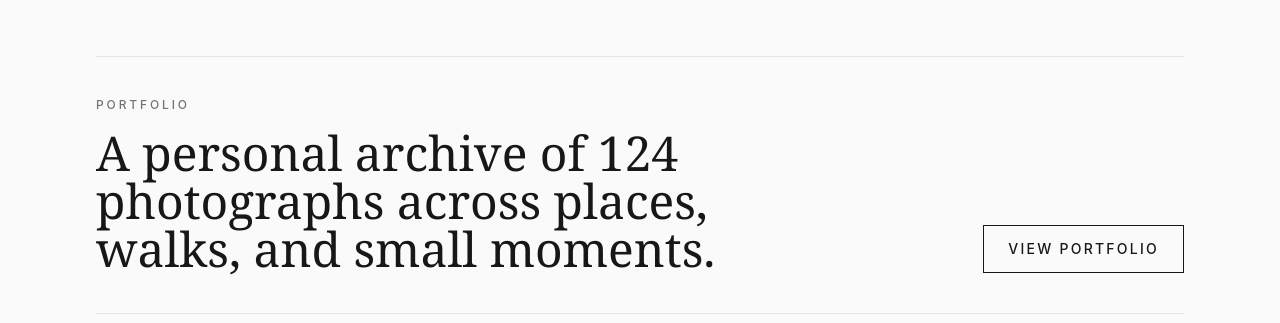
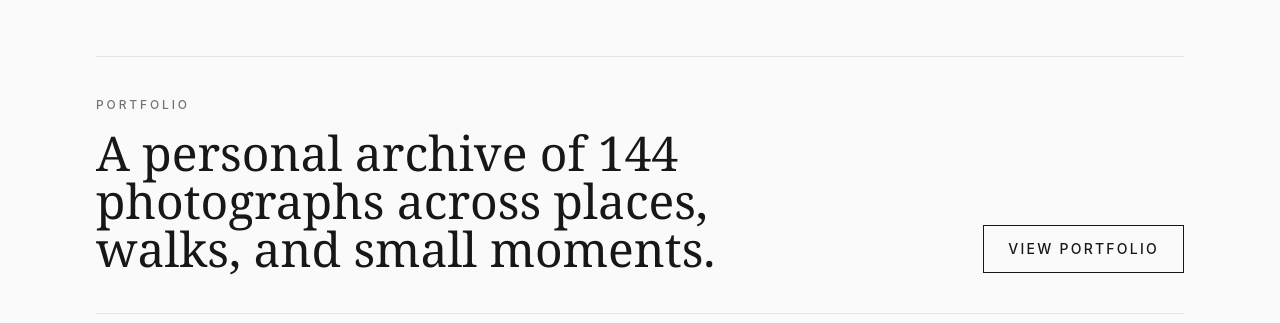
Before and after one commit to jpang007/photography, a Next.js app: page / in a window 1280 px wide. Shown: the part 760-1083 px from the top of the page. Built offline with nearby package versions, Linux system fonts and the light colour scheme; no server answers.

Commit message:
Update generated photo data

```diff
--- a/src/data/generatedPhotos.ts
+++ b/src/data/generatedPhotos.ts
@@ -1,5 +1,5 @@
 // AUTO-GENERATED - DO NOT EDIT MANUALLY
-// Generated on: 2026-09-14T22:51:50.160Z
+// Generated on: 2026-09-23T02:01:11.000Z
 // Run 'node scripts/generate-photos.js' to regenerate
 
 export const S3_BASE_URL = 'https://jeremyjpangphotos.s3.us-east-2.amazonaws.com';
@@ -18,13 +18,22 @@ export const heroImages = [
 
 export const trips = [
   {
+    "id": "china-2026",
+    "slug": "china-2026",
+    "name": "China",
+    "year": "2026",
+    "description": "China 2026",
+    "count": 16,
+    "coverImage": "https://jeremyjpangphotos.s3.us-east-2.amazonaws.com/gallery/china-2026/DSCF1790.jpeg"
+  },
+  {
     "id": "paris-2026",
     "slug": "paris-2026",
     "name": "Paris",
     "year": "2026",
     "description": "Paris 2026",
-    "count": 8,
-    "coverImage": "https://jeremyjpangphotos.s3.us-east-2.amazonaws.com/gallery/paris-2026/DSCF1055.jpeg"
+    "count": 12,
+    "coverImage": "https://jeremyjpangphotos.s3.us-east-2.amazonaws.com/gallery/paris-2026/DSCF1124.jpeg"
   },
   {
     "id": "seattle-2026",
@@ -146,6 +155,166 @@ export const trips = [
 ];
 
 export const photos = [
+  {
+    "id": "china-2026-dscf1790",
+    "src": "https://jeremyjpangphotos.s3.us-east-2.amazonaws.com/gallery/china-2026/DSCF1790.jpeg",
+    "alt": "DSCF1790",
+    "trip": "china-2026",
+    "filename": "DSCF1790.jpeg",
+    "uploadedAt": "2026-09-23T01:59:48.000Z"
+  },
+  {
+    "id": "china-2026-dscf1645",
+    "src": "https://jeremyjpangphotos.s3.us-east-2.amazonaws.com/gallery/china-2026/DSCF1645.jpeg",
+    "alt": "DSCF1645",
+    "trip": "china-2026",
+    "filename": "DSCF1645.jpeg",
+    "uploadedAt": "2026-09-23T01:59:47.000Z"
+  },
+  {
+    "id": "china-2026-dscf1675",
+    "src": "https://jeremyjpangphotos.s3.us-east-2.amazonaws.com/gallery/china-2026/DSCF1675.jpeg",
+    "alt": "DSCF1675",
+    "trip": "china-2026",
+    "filename": "DSCF1675.jpeg",
+    "uploadedAt": "2026-09-23T01:59:47.000Z"
+  },
+  {
+    "id": "china-2026-dscf1723",
+    "src": "https://jeremyjpangphotos.s3.us-east-2.amazonaws.com/gallery/china-2026/DSCF1723.jpeg",
+    "alt": "DSCF1723",
+    "trip": "china-2026",
+    "filename": "DSCF1723.jpeg",
+    "uploadedAt": "2026-09-23T01:59:47.000Z"
+  },
+  {
+    "id": "china-2026-dscf1729",
+    "src": "https://jeremyjpangphotos.s3.us-east-2.amazonaws.com/gallery/china-2026/DSCF1729.jpeg",
+    "alt": "DSCF1729",
+    "trip": "china-2026",
+    "filename": "DSCF1729.jpeg",
+    "uploadedAt": "2026-09-23T01:59:47.000Z"
+  },
+  {
+    "id": "china-2026-dscf1748",
+    "src": "https://jeremyjpangphotos.s3.us-east-2.amazonaws.com/gallery/china-2026/DSCF1748.jpeg",
+    "alt": "DSCF1748",
+    "trip": "china-2026",
+    "filename": "DSCF1748.jpeg",
+    "uploadedAt": "2026-09-23T01:59:47.000Z"
+  },
+  {
+    "id": "china-2026-dscf1591",
+    "src": "https://jeremyjpangphotos.s3.us-east-2.amazonaws.com/gallery/china-2026/DSCF1591.jpeg",
+    "alt": "DSCF1591",
+    "trip": "china-2026",
+    "filename": "DSCF1591.jpeg",
+    "uploadedAt": "2026-09-23T01:59:46.000Z"
+  },
+  {
+    "id": "china-2026-dscf1596",
+    "src": "https://jeremyjpangphotos.s3.us-east-2.amazonaws.com/gallery/china-2026/DSCF1596.jpeg",
+    "alt": "DSCF1596",
+    "trip": "china-2026",
+    "filename": "DSCF1596.jpeg",
+    "uploadedAt": "2026-09-23T01:59:46.000Z"
+  },
+  {
+    "id": "china-2026-dscf1614",
+    "src": "https://jeremyjpangphotos.s3.us-east-2.amazonaws.com/gallery/china-2026/DSCF1614.jpeg",
+    "alt": "DSCF1614",
+    "trip": "china-2026",
+    "filename": "DSCF1614.jpeg",
+    "uploadedAt": "2026-09-23T01:59:46.000Z"
+  },
+  {
+    "id": "china-2026-dscf1556",
+    "src": "https://jeremyjpangphotos.s3.us-east-2.amazonaws.com/gallery/china-2026/DSCF1556.jpeg",
+    "alt": "DSCF1556",
+    "trip": "china-2026",
+    "filename": "DSCF1556.jpeg",
+    "uploadedAt": "2026-09-23T01:59:45.000Z"
+  },
+  {
+    "id": "china-2026-dscf1566",
+    "src": "https://jeremyjpangphotos.s3.us-east-2.amazonaws.com/gallery/china-2026/DSCF1566.jpeg",
+    "alt": "DSCF1566",
+    "trip": "china-2026",
+    "filename": "DSCF1566.jpeg",
+    "uploadedAt": "2026-09-23T01:59:45.000Z"
+  },
+  {
+    "id": "china-2026-dscf1582",
+    "src": "https://jeremyjpangphotos.s3.us-east-2.amazonaws.com/gallery/china-2026/DSCF1582.jpeg",
+    "alt": "DSCF1582",
+    "trip": "china-2026",
+    "filename": "DSCF1582.jpeg",
+    "uploadedAt": "2026-09-23T01:59:45.000Z"
+  },
+  {
+    "id": "china-2026-dscf1484",
+    "src": "https://jeremyjpangphotos.s3.us-east-2.amazonaws.com/gallery/china-2026/DSCF1484.jpeg",
+    "alt": "DSCF1484",
+    "trip": "china-2026",
+    "filename": "DSCF1484.jpeg",
+    "uploadedAt": "2026-09-23T01:59:44.000Z"
+  },
+  {
+    "id": "china-2026-dscf1515",
+    "src": "https://jeremyjpangphotos.s3.us-east-2.amazonaws.com/gallery/china-2026/DSCF1515.jpeg",
+    "alt": "DSCF1515",
+    "trip": "china-2026",
+    "filename": "DSCF1515.jpeg",
+    "uploadedAt": "2026-09-23T01:59:44.000Z"
+  },
+  {
+    "id": "china-2026-dscf1524",
+    "src": "https://jeremyjpangphotos.s3.us-east-2.amazonaws.com/gallery/china-2026/DSCF1524.jpeg",
+    "alt": "DSCF1524",
+    "trip": "china-2026",
+    "filename": "DSCF1524.jpeg",
+    "uploadedAt": "2026-09-23T01:59:44.000Z"
+  },
+  {
+    "id": "china-2026-dscf1304",
+    "src": "https://jeremyjpangphotos.s3.us-east-2.amazonaws.com/gallery/china-2026/DSCF1304.jpeg",
+    "alt": "DSCF1304",
+    "trip": "china-2026",
+    "filename": "DSCF1304.jpeg",
+    "uploadedAt": "2026-09-23T01:59:43.000Z"
+  },
+  {
+    "id": "paris-2026-dscf1124",
+    "src": "https://jeremyjpangphotos.s3.us-east-2.amazonaws.com/gallery/paris-2026/DSCF1124.jpeg",
+    "alt": "DSCF1124",
+    "trip": "paris-2026",
+    "filename": "DSCF1124.jpeg",
+    "uploadedAt": "2026-09-15T04:52:38.000Z"
+  },
+  {
+    "id": "paris-2026-dscf1170",
+    "src": "https://jeremyjpangphotos.s3.us-east-2.amazonaws.com/gallery/paris-2026/DSCF1170.jpeg",
+    "alt": "DSCF1170",
+    "trip": "paris-2026",
+    "filename": "DSCF1170.jpeg",
+    "uploadedAt": "2026-09-15T04:52:38.000Z"
+  },
+  {
+    "id": "paris-2026-dscf1069",
+    "src": "https://jeremyjpangphotos.s3.us-east-2.amazonaws.com/gallery/paris-2026/DSCF1069.jpeg",
+    "alt": "DSCF1069",
+    "trip": "paris-2026",
+    "filename": "DSCF1069.jpeg",
+    "uploadedAt": "2026-09-15T04:52:37.000Z"
+  },
+  {
+    "id": "paris-2026-dscf1122",
+    "src": "https://jeremyjpangphotos.s3.us-east-2.amazonaws.com/gallery/paris-2026/DSCF1122.jpeg",
+    "alt": "DSCF1122",
+    "trip": "paris-2026",
+    "filename": "DSCF1122.jpeg",
+    "uploadedAt": "2026-09-15T04:52:37.000Z"
+  },
   {
     "id": "paris-2026-dscf1055",
     "src": "https://jeremyjpangphotos.s3.us-east-2.amazonaws.com/gallery/paris-2026/DSCF1055.jpeg",
```
